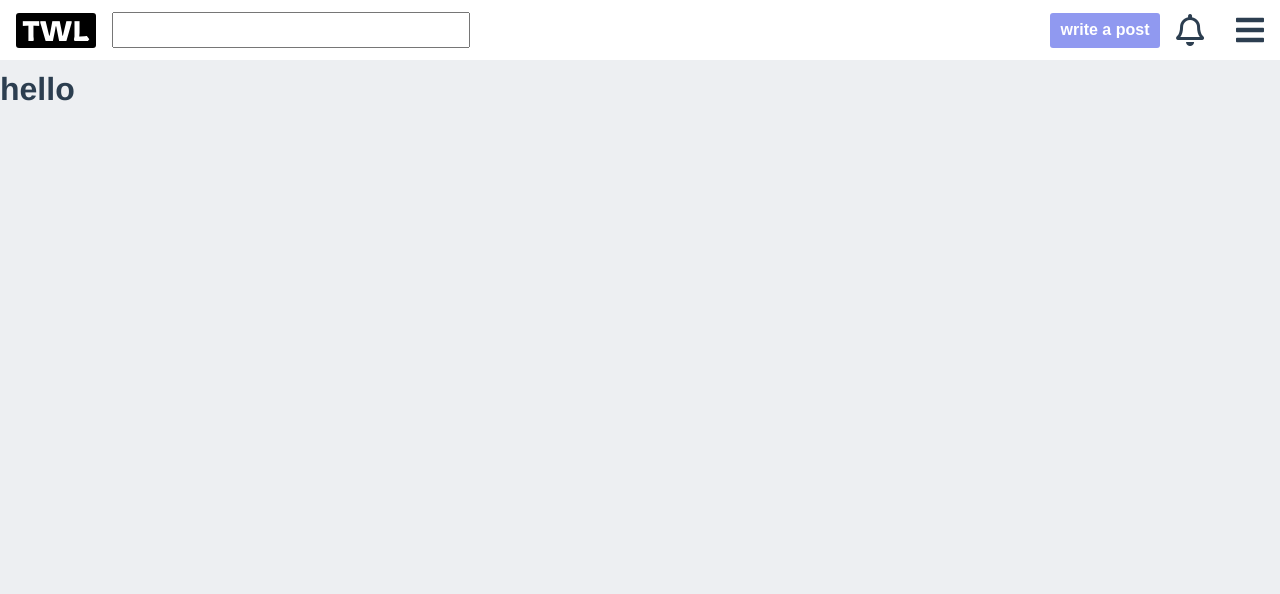
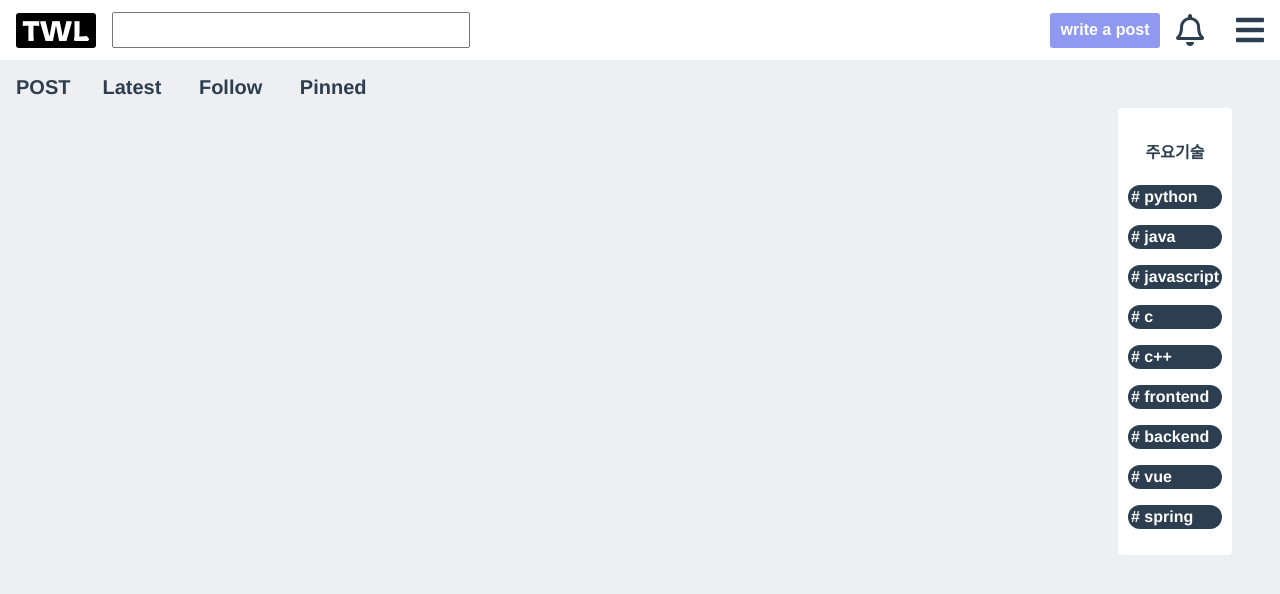
Before and after one commit to unani92/twlssafy, a Vue app in the folder frontend/: page / in a window 1280 px wide. Shown: the top 594 px of the page. Built offline with nearby package versions, Linux system fonts and the light colour scheme.

Commit message:
FE/main page: 와이어프레임

```diff
--- /dev/null
+++ b/frontend/src/components/HashTag.vue
@@ -0,0 +1,37 @@
+<template>
+  <div class="hashtag">
+    <h4 style="text-align: center">주요기술</h4>
+    <div class="stack" v-for="stack in stacks" :key="stack"># {{ stack }}</div>
+  </div>
+</template>
+
+<script>
+  export default {
+    name: "HashTag",
+    data() {
+      return {
+        stacks: ['python','java','javascript','c','c++','frontend','backend','vue','spring']
+      }
+    }
+  }
+</script>
+
+<style scoped>
+  .hashtag {
+    border-radius: 4px;
+    background-color: white;
+    margin: 3rem;
+    position: fixed;
+    right: 0;
+    padding: 10px;
+  }
+  .stack {
+    font-size: 1rem;
+    margin-bottom: 1rem;
+    border-radius: 6rem;
+    color: white;
+    font-weight: bolder;
+    background-color: #2c3e50;
+    padding: 3px;
+  }
+</style>
--- /dev/null
+++ b/frontend/src/components/HomeNav.vue
@@ -0,0 +1,45 @@
+<template>
+  <div class="home-nav">
+      <span>
+        POST
+      </span>
+      <div class="post-nav">
+        <span>
+          Latest
+        </span>
+          <span>
+          Follow
+        </span>
+          <span>
+          Pinned
+        </span>
+      </div>
+    </div>
+</template>
+
+<script>
+  export default {
+    name: "HomeNav"
+  }
+</script>
+
+<style scoped>
+  .home-nav {
+    display: flex;
+    align-items: center;
+    justify-content: space-between;
+    font-size: 20px;
+    font-weight: bold;
+    position: fixed;
+  }
+  .home-nav > span {
+    margin: 1rem;
+  }
+  .post-nav > span {
+    margin: 1rem;
+    cursor: pointer;
+  }
+  .post-nav > span:hover {
+    color: blueviolet;
+  }
+</style>
--- a/frontend/src/views/Home.vue
+++ b/frontend/src/views/Home.vue
@@ -1,17 +1,37 @@
 <template>
   <div class="home">
-    <h1>hello</h1>
+    <div class="main">
+      <div>
+        <HomeNav/>
+      </div>
+      <div>
+        <HashTag/>
+      </div>
+    </div>
+    <div style="height: 10000px">
+
+    </div>
   </div>
 </template>
 
 <script>
+  import HomeNav from "../components/HomeNav";
+  import HashTag from "../components/HashTag";
   export default {
-    name: "Home"
+    name: "Home",
+    components: {
+      HomeNav,
+      HashTag
+    }
   }
 </script>
 
 <style scoped>
   .home {
-    padding-top: 50px;
+    padding-top: 60px;
+  }
+  .main {
+    display: flex;
+    justify-content: space-between;
   }
 </style>
```
